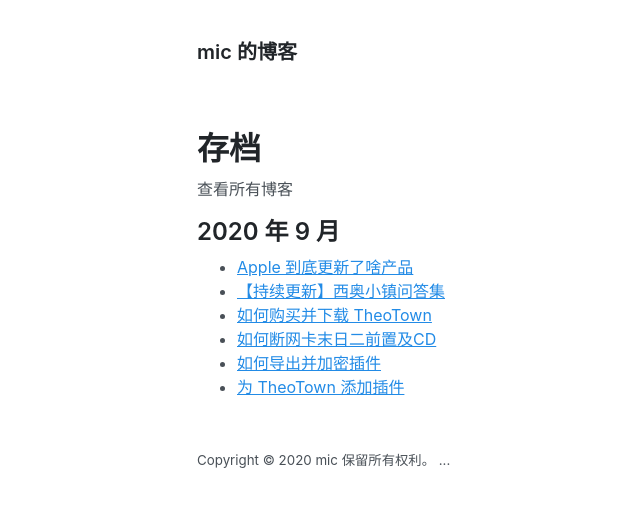
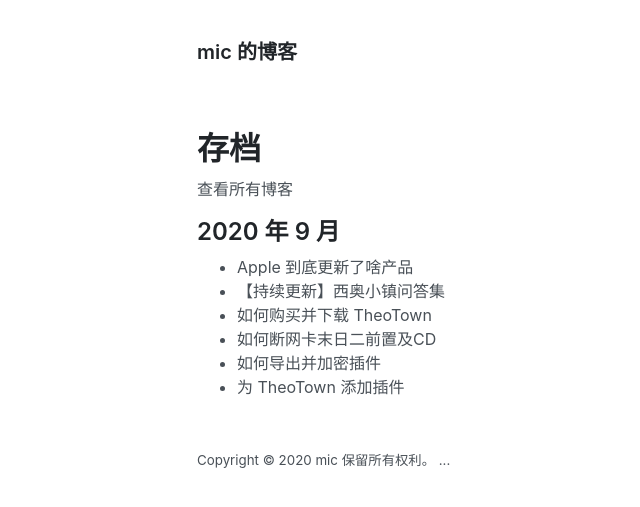
Before and after one commit to mic0x1/mic0x1.github.io, a Jekyll site: the page built from archive.md, in a window 1280 px wide. Shown: the top 507 px of the page, without its empty margins (107-747 px from the left). Built offline with Jekyll 4.4.1, drawn with Linux system fonts in a browser that asks for light colours.

Commit message:
Update archive.md

```diff
--- a/archive.md
+++ b/archive.md
@@ -12,7 +12,7 @@ title: 存档
   <h2>{{ yearMonth.name }}</h2>
   <ul>
     {% for post in yearMonth.items %}
-      <li><a href="{{ post.url }}">{{ post.title }}</a></li>
+      <li><a href="{{ post.url }}" style="text-decoration: none; color: #495057" >{{ post.title }}</a></li>
     {% endfor %}
   </ul>
 {% endfor %}
```
